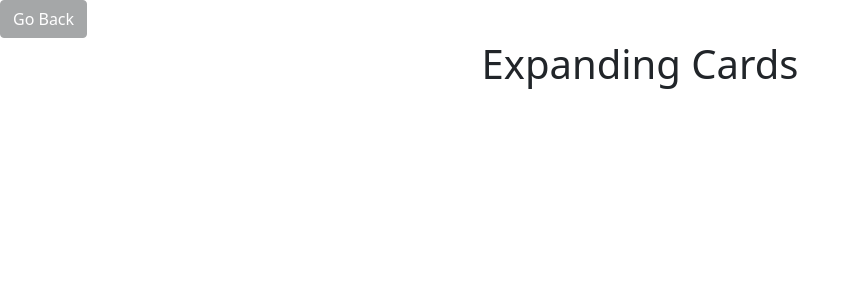
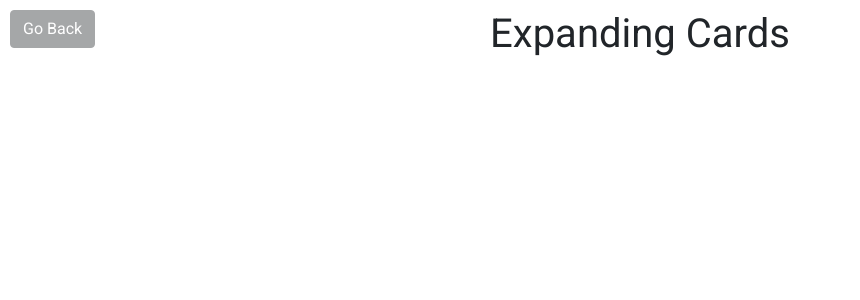
Before and after one commit to ToniRajamaki/Ezprojects, a React (Create React App) app: page /expanding-cards in a window 1280 px wide. Shown: the top 300 px of the page, without its empty margins (0-860 px from the left). Built offline with nearby package versions, Linux system fonts and the light colour scheme; a web font is replaced by a local one.

Commit message:
set up backbutton and starting state for the project

```diff
--- /dev/null
+++ b/src/BackButton.jsx
@@ -0,0 +1,12 @@
+import { Link } from "react-router-dom";
+
+
+const BackButton = () => {
+    return (
+        <Link to='/'>
+        <button className='btn btn-dark backBtn backbutton'>Go Back</button>
+      </Link>
+     );
+}
+
+export default BackButton;
--- /dev/null
+++ b/src/Project.css
@@ -0,0 +1,31 @@
+@import url('https://fonts.googleapis.com/css2?family=Roboto:wght@400;700&display=swap');
+
+
+* {
+  margin: 0;
+  padding: 0;
+  border: 0;
+  box-sizing: border-box;
+}
+body {
+  background-color: #fff;
+  font-family: 'Roboto', Times, serif;
+  display: flex;
+  align-items: center;
+  justify-content: center;
+  height: 100vh;
+  margin: 0;
+  overflow: hidden;
+}
+.backbutton{
+  padding: 5;
+  margin: 10px;
+  position: absolute;
+  top: 0;
+  left: 0;
+}
+.project-title{
+  top: 0;
+  margin: 10px;
+  position: absolute;
+}
--- a/src/Projects/ExpandingCards.js
+++ b/src/Projects/ExpandingCards.js
@@ -1,20 +1,13 @@
-import '../App.css'
-// import Container from '../Components/Container'
-import BackBtn from '../Components/Container'
-import { Link } from 'react-router-dom'
+import '../Project.css'
+import BackButton from '../BackButton'
 
 function ExpandingCards() {
   return (
     <>
-      <div>
-        <Link to='/'>
-          <button className='btn btn-dark backBtn'>Go Back</button>
-        </Link>
-        <div className='project'>
-          <h1>Expanding Cards</h1>
-        </div>
+      <BackButton />
+      <div className='project'>
+        <h1 className='project-title'>Expanding Cards</h1>
       </div>
-      {console.log('asd')}
     </>
   )
 }
```
